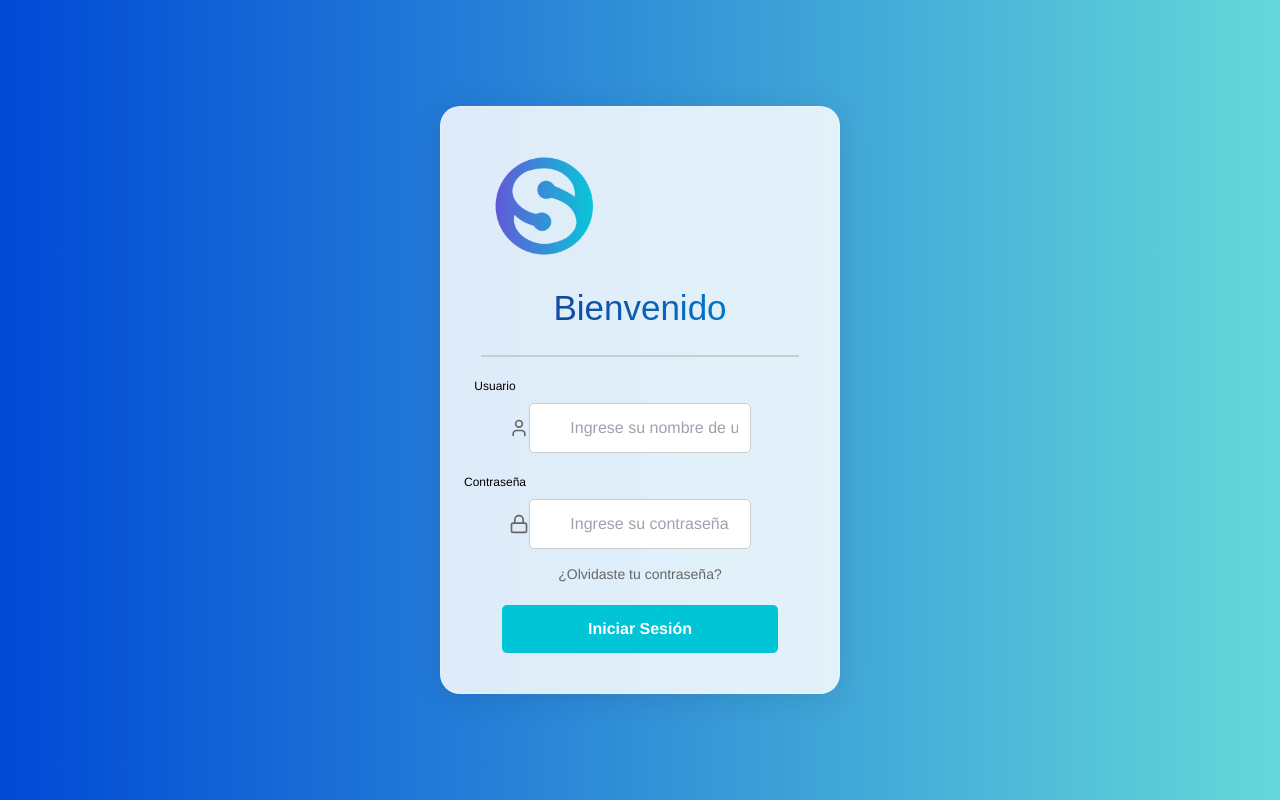
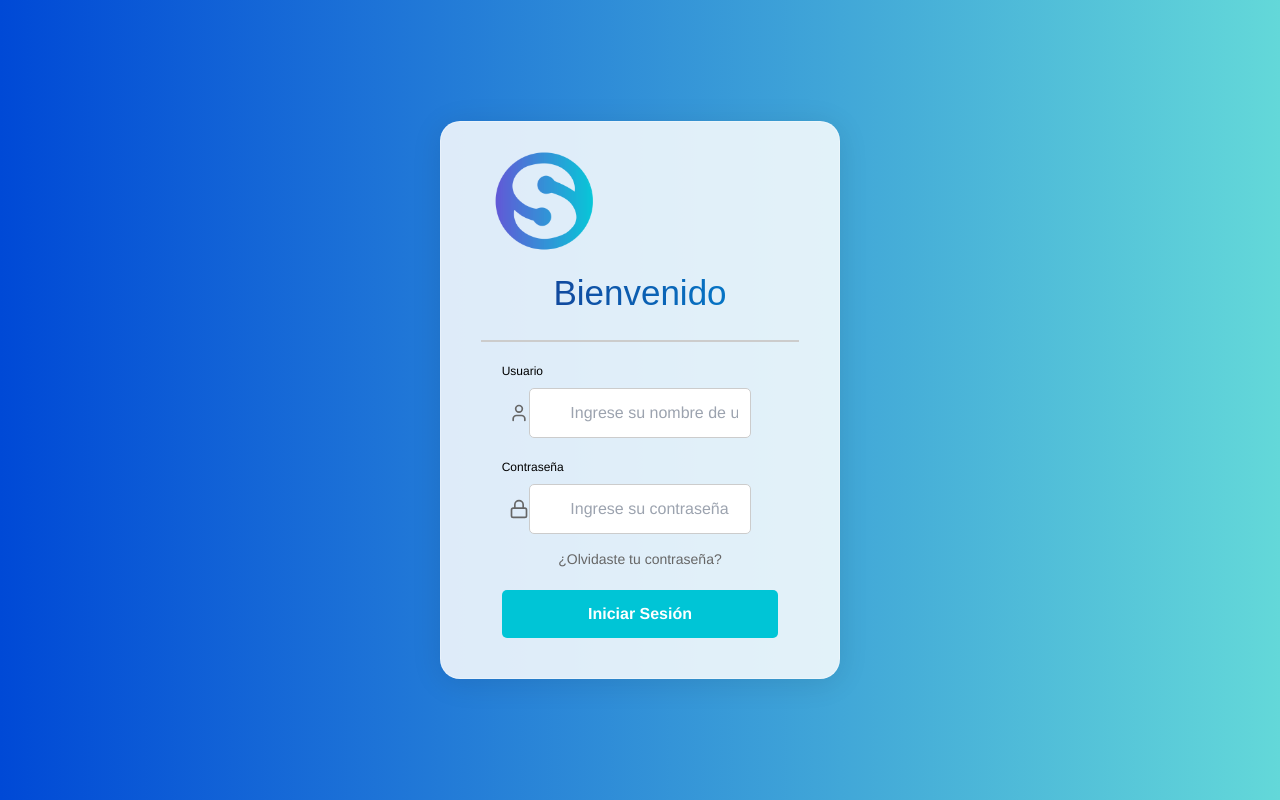
Before and after one commit to CodeAndrew17/S.A.R.A_FRONTEND, a React (Vite) app: page / in a window 1280 px wide. Built offline with nearby package versions, Linux system fonts and the light colour scheme.

Commit message:
correcion de estilos

```diff
--- a/src/pages/Usuarios/internalComponents/UserToolbar.jsx
+++ b/src/pages/Usuarios/internalComponents/UserToolbar.jsx
@@ -63,7 +63,7 @@ const Toolbar = ({ onSearch, onDelete, onEdit, onCreate }) => {
   return (
     <ToolbarWrapper>
       <ToolbarContent>
-        <ResponsiveButton
+        <CustomButton
           bgColor="#5FB8D6"
           hoverColor="#519CB2"
           width="160px"
@@ -72,8 +72,8 @@ const Toolbar = ({ onSearch, onDelete, onEdit, onCreate }) => {
           isLandscape={isLandscape}
         >
           <Plus /> Crear Nuevo
-        </ResponsiveButton>
-        <ResponsiveButton
+        </CustomButton>
+        <CustomButton
           bgColor="#FF6B6B"
           hoverColor="#D9534F"
           width="130px"
@@ -82,8 +82,8 @@ const Toolbar = ({ onSearch, onDelete, onEdit, onCreate }) => {
           isLandscape={isLandscape}
         >
           <Trash /> Eliminar
-        </ResponsiveButton>
-        <ResponsiveButton
+        </CustomButton>
+        <CustomButton
           bgColor="#5A9AC6"
           hoverColor="#468BAF"
           width="130px"
@@ -92,10 +92,11 @@ const Toolbar = ({ onSearch, onDelete, onEdit, onCreate }) => {
           isLandscape={isLandscape}
         >
           <Edit /> Editar
-        </ResponsiveButton>
+        </CustomButton>
+
         <SearchBar
           placeholder="Cédula,Nombre o Sucursal"
-          width="280px"
+          width="290px"
           maxWidth="400px"
           responsiveWidth={isLandscape ? "70%" : "50%"}
           responsiveMaxWidth="300px"
--- a/src/pages/login.jsx
+++ b/src/pages/login.jsx
@@ -31,6 +31,7 @@ const LoginBox = styled.div`
 const LogoContainer = styled.div`
   text-align: center;
   margin-bottom: 20px;
+  margin-top: -20px;
 `;
 
 const Logo = styled.img`
@@ -47,6 +48,7 @@ const GradientText = styled.h2`
   -webkit-background-clip: text;
   -webkit-text-fill-color: transparent;
   margin-bottom: 20px;
+  margin-top: -10px;
 `;
 
 const Separator = styled.hr`
@@ -124,7 +126,8 @@ const Label = styled.label`
   display: block;
   margin-bottom: 8px;
   font-weight: 500;
-  margin-right: 290px;
+  width: 87%; /* Mismo ancho que los inputs */
+  text-align: left; /* Alinea el texto a la izquierda */
 `;
 
 const Message = styled.p`
```
